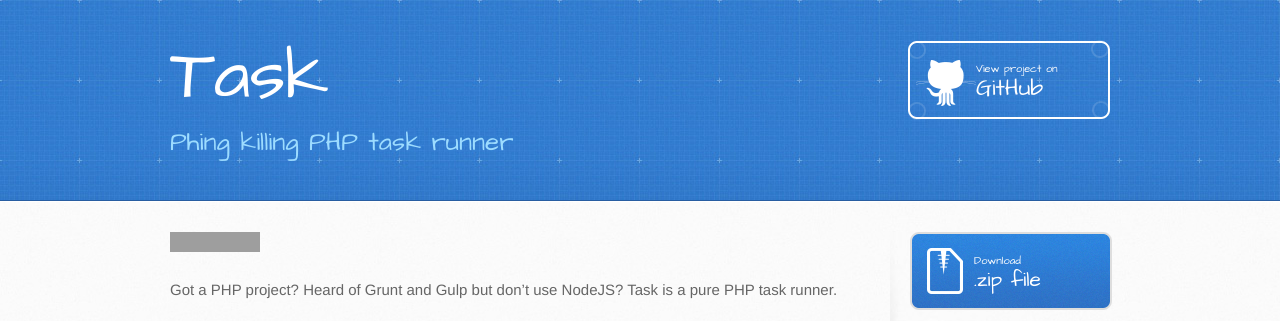
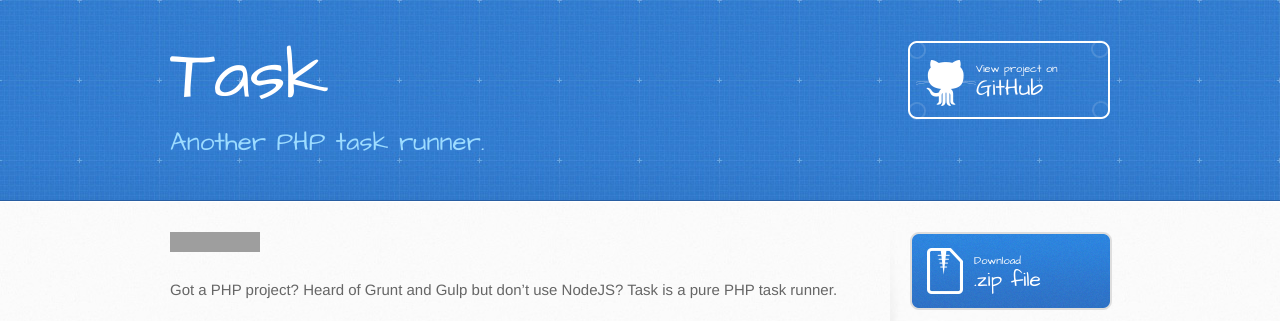
Before and after one commit to taskphp/taskphp.github.io, a Jekyll site: the page built from index.md, in a window 1280 px wide and 900 px high. Shown: the top 321 px of the window. Built offline with Jekyll 4.4.1, drawn with Linux system fonts in a browser that asks for light colours; Markdown is read by kramdown in place of the engine named in the settings; grey boxes are pictures that could not be loaded.

Commit message:
Remove phing-killing

```diff
--- a/_layouts/default.html
+++ b/_layouts/default.html
@@ -20,7 +20,7 @@
     <header>
       <div class="inner">
         <h1>Task</h1>
-        <h2>Phing killing PHP task runner</h2>
+        <h2>Another PHP task runner.</h2>
         <a href="https://github.com/taskphp/task" class="button"><small>View project on</small>GitHub</a>
       </div>
     </header>
--- a/index.md
+++ b/index.md
@@ -1,6 +1,6 @@
 ---
 layout: default
-title: A Phing killing PHP task runner.
+title: Another PHP task runner.
 ---
 
 [![Build Status](https://travis-ci.org/taskphp/task.svg?branch=master)](https://travis-ci.org/taskphp/task)
```
